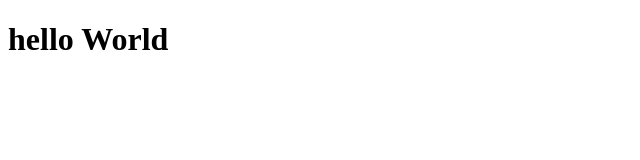
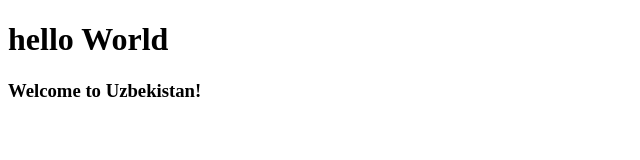
Before and after one commit to KuchkarovMurodbek/first, a plain HTML site: page index.html in a window 1280 px wide. Shown: the whole page, without its empty margins (0-640 px from the left). Drawn offline with Linux system fonts and the light colour scheme.

Commit message:
Bir narsa

```diff
--- a/index.html
+++ b/index.html
@@ -9,5 +9,8 @@
 </head>
 <body>
     <h1>hello World</h1>
+
+
+    <h3>Welcome to Uzbekistan!</h3>
 </body>
 </html>
```
